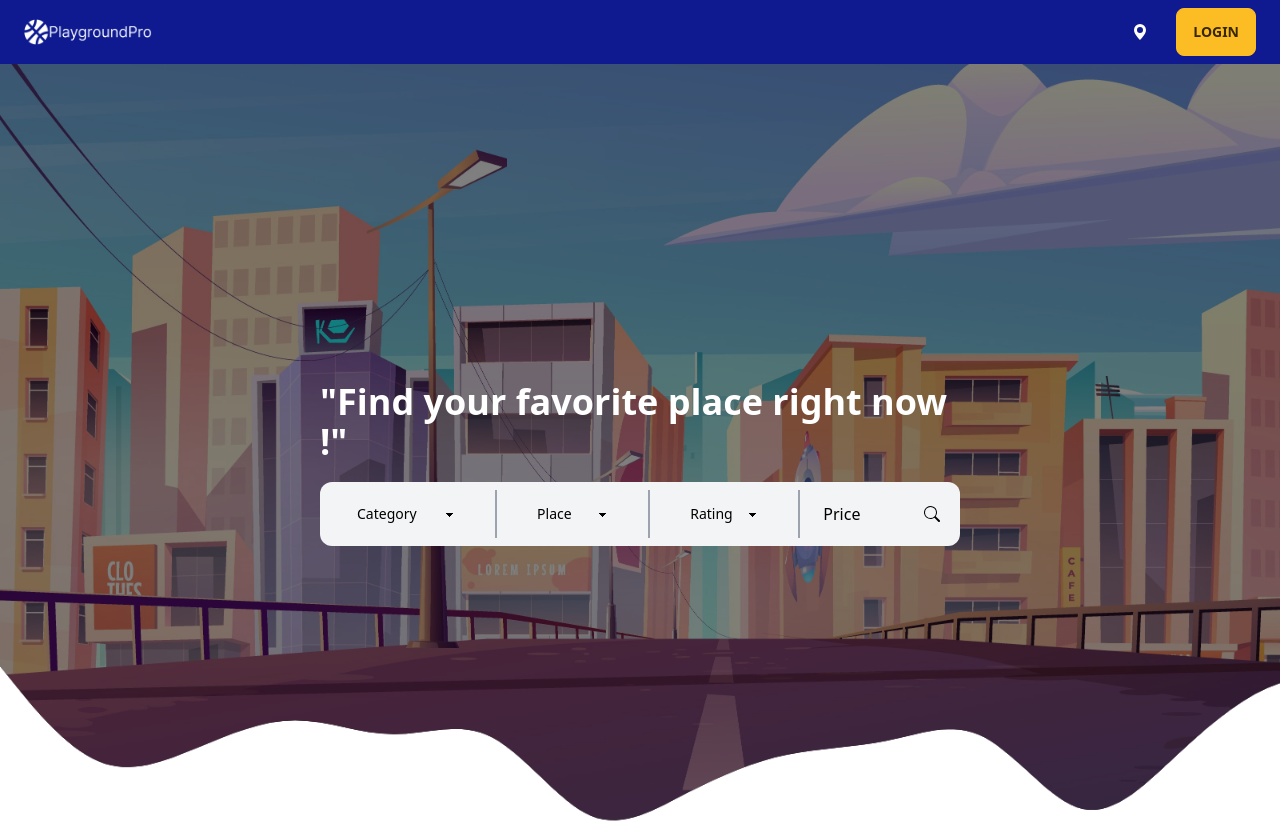
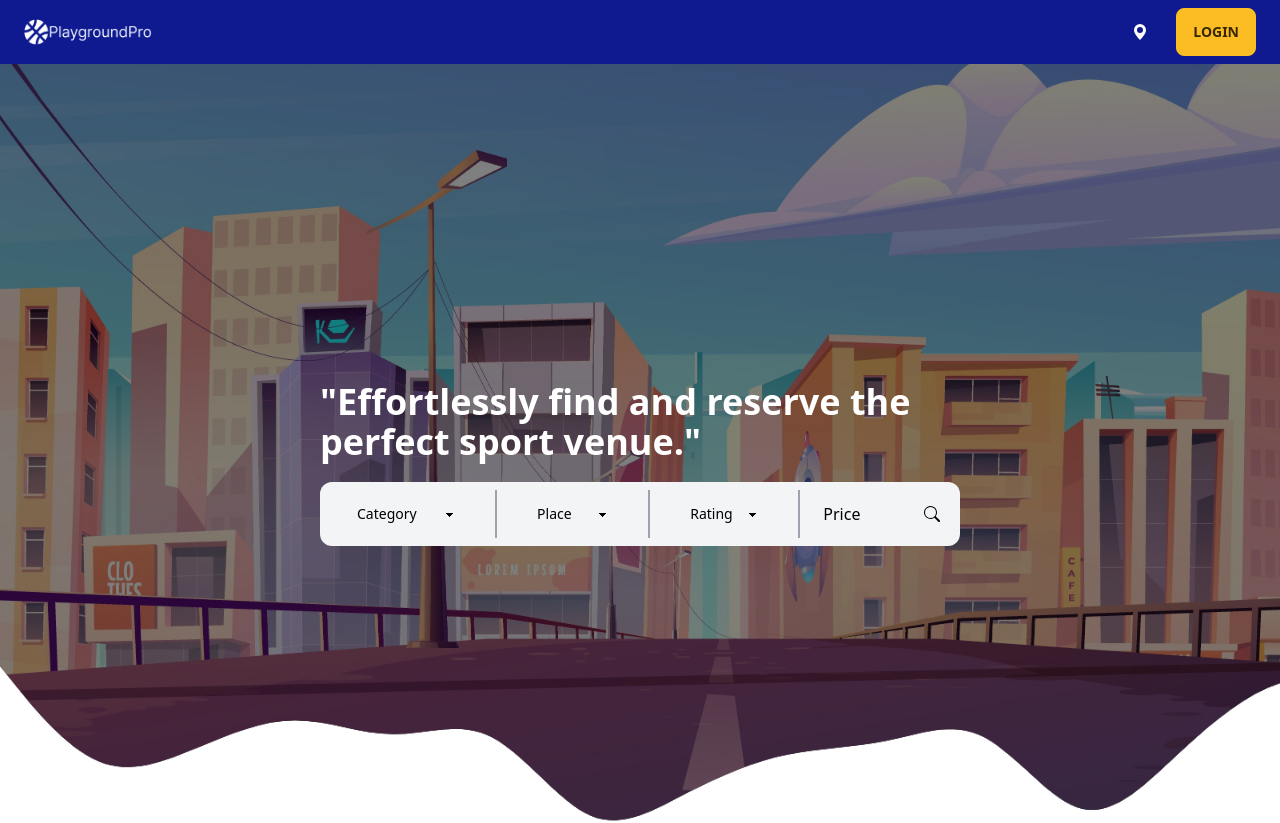
Before and after one commit to playground-pro-project/FE_PlaygroundPro, a React (Vite) app: page / in a window 1280 px wide. Shown: the top 823 px of the page. Built offline with nearby package versions, Linux system fonts and the light colour scheme; no server answers; what @mobiscroll/react would draw is missing.

Commit message:
fix LandingPage.tsx

```diff
--- a/src/pages/LandingPage.tsx
+++ b/src/pages/LandingPage.tsx
@@ -54,7 +54,7 @@ const LandingPage = () => {
                         <div className='flex items-center justify-center w-1/2'>
                             <div>
                                 <div>
-                                    <h1 className="z-20 text-4xl font-bold text-white">"Find your favorite place right now !"</h1>
+                                    <h1 className="z-20 text-4xl font-bold text-white">"Effortlessly find and reserve the perfect sport venue."</h1>
                                 </div>
                                 <div className='flex items-center justify-between w-full h-16 p-5 mt-5 bg-gray-100 rounded-xl grow'>
                                     <select className="bg-gray-100 select">
```
